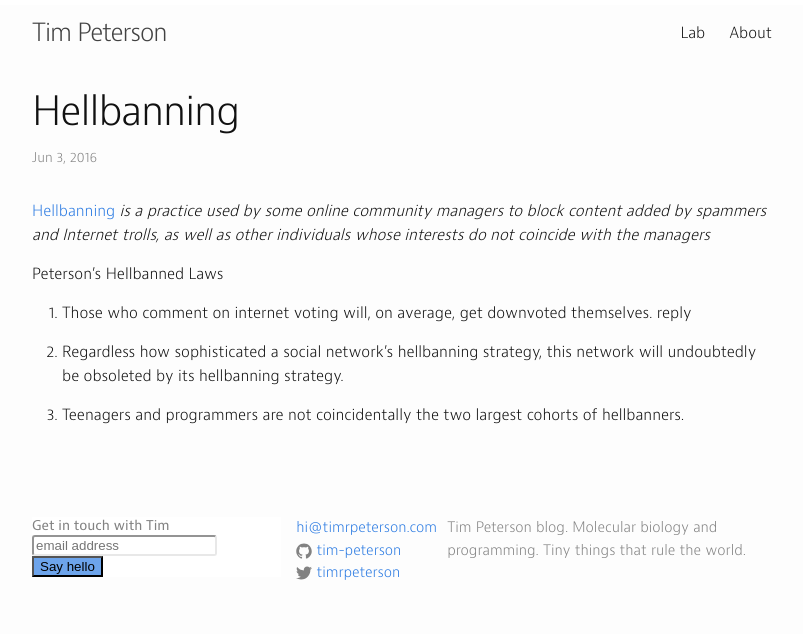
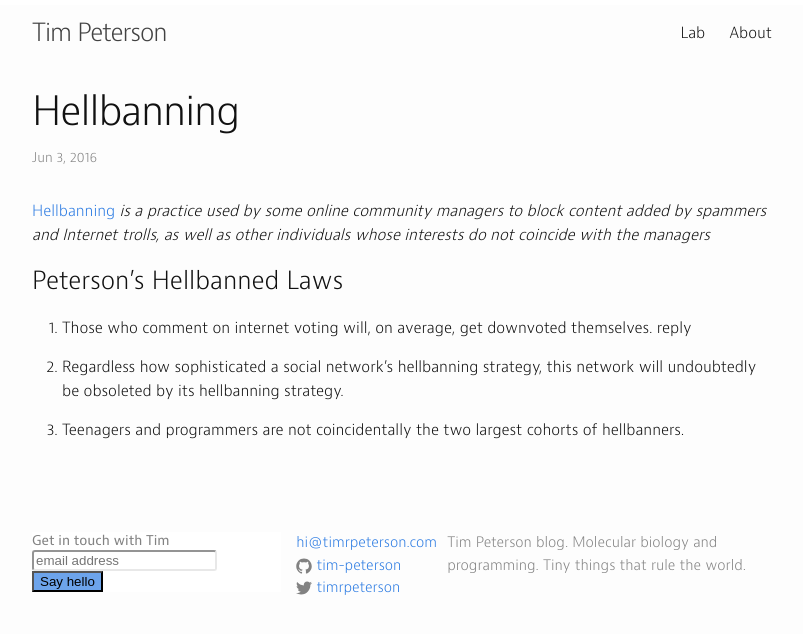
Before and after one commit to tim-peterson/timrpeterson, a Jekyll site: the page built from _posts/2016-06-03-hellbanneds-laws.markdown, in a window 1280 px wide. Shown: the top 634 px of the page, without its empty margins (238-1041 px from the left). Built offline with Jekyll 4.4.1, drawn with Linux system fonts in a browser that asks for light colours; comment, search, counter and statistics services are not loaded.

```diff
--- a/_posts/2016-06-03-hellbanneds-laws.markdown
+++ b/_posts/2016-06-03-hellbanneds-laws.markdown
@@ -9,7 +9,7 @@ comments: True
 
 [Hellbanning](https://en.wikipedia.org/wiki/Stealth_banning) *is a practice used by some online community managers to block content added by spammers and Internet trolls, as well as other individuals whose interests do not coincide with the managers*
 
-Peterson's Hellbanned Laws
+### Peterson's Hellbanned Laws
 
 1. Those who comment on internet voting will, on average, get downvoted themselves.
 reply
```
